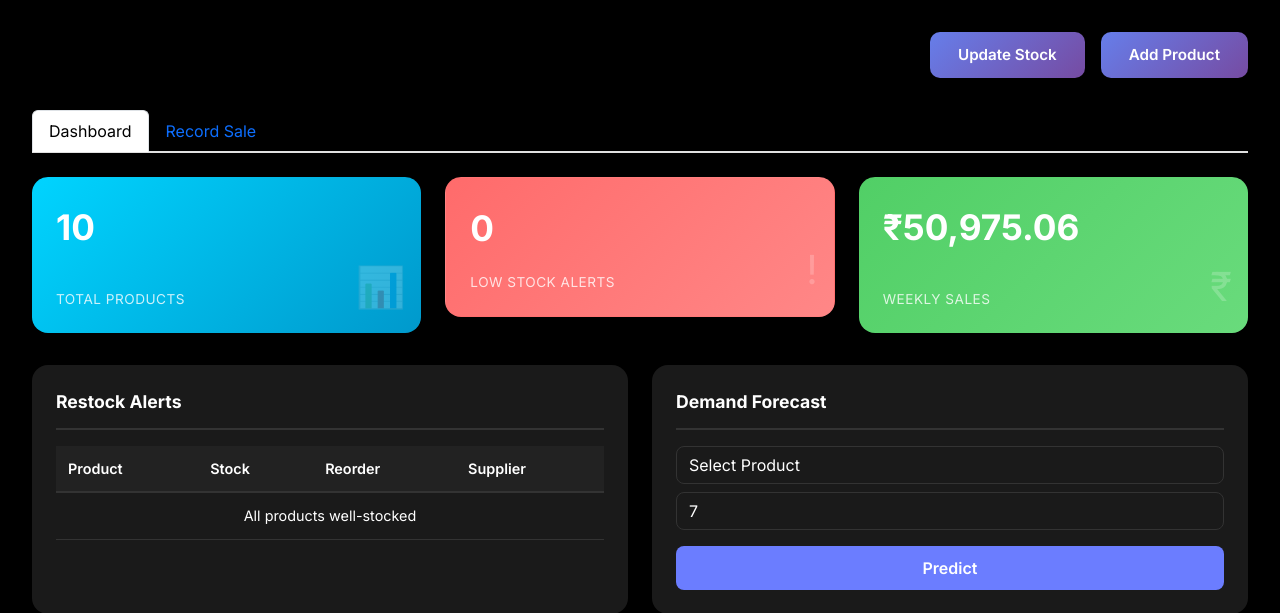
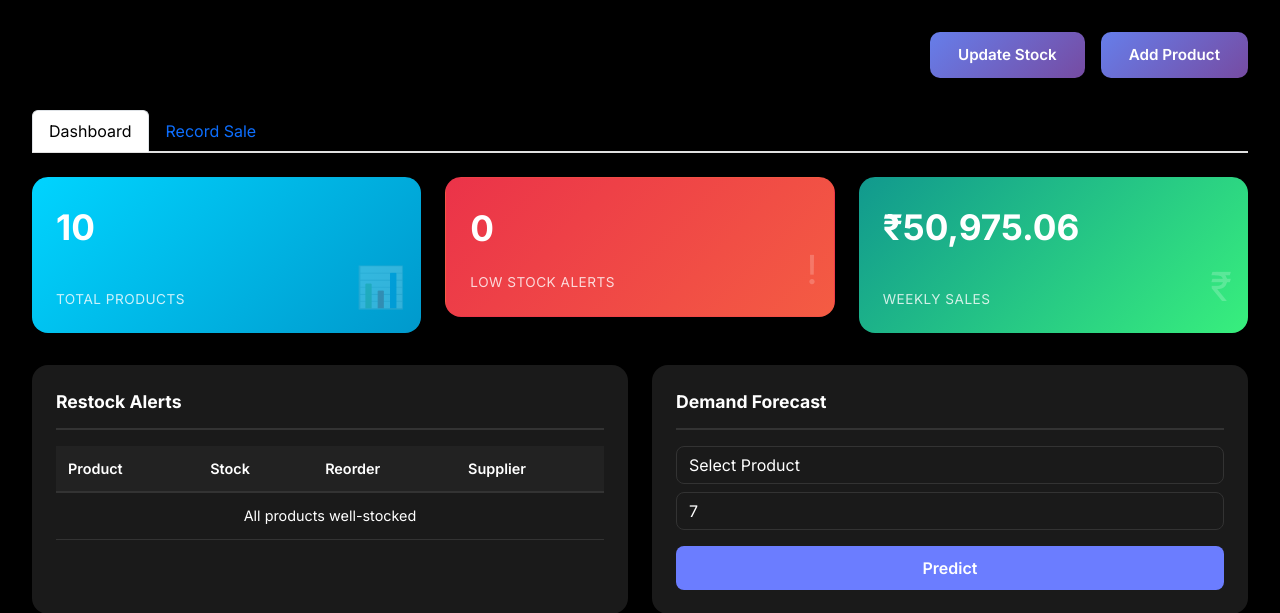
Before and after one commit to Kush69420/Smart-Stock-Predicting-system, a Flask app: page / in a window 1280 px wide. Shown: the part 76-689 px from the top of the page. Run offline with Flask 3, Linux system fonts and the light colour scheme; data comes from the database, SQL or seed files in the repository; data that the repository does not hold is empty.

Commit message:
Revert colors for low stock and weekly sales stat cards
Revert the CSS gradients for the `.stat-card.alert` and `.stat-card.success` classes in `static/style.css` to their previous values.

Replit-Commit-Author: Agent
Replit-Commit-Session-Id: e4a00cd0-bffa-45be-b835-d03da8f41ba9
Replit-Commit-Checkpoint-Type: full_checkpoint
Replit-Commit-Event-Id: 19fd051f-7a25-4eea-945f-792e3b73212a
Replit-Commit-Screenshot-Url: https://storage.googleapis.com/screenshot-production-us-central1/bfa5a85c-1217-486a-906c-3747fe48cff2/e4a00cd0-bffa-45be-b835-d03da8f41ba9/w8TnSuA

```diff
--- a/static/style.css
+++ b/static/style.css
@@ -132,12 +132,12 @@ body {
 }
 
 .stat-card.alert {
-    background: linear-gradient(135deg, #ff6b6b 0%, #ff8787 100%);
+    background: linear-gradient(135deg, #eb3349 0%, #f45c43 100%);
     color: white;
 }
 
 .stat-card.success {
-    background: linear-gradient(135deg, #51cf66 0%, #69db7c 100%);
+    background: linear-gradient(135deg, #11998e 0%, #38ef7d 100%);
     color: white;
 }
 
```
